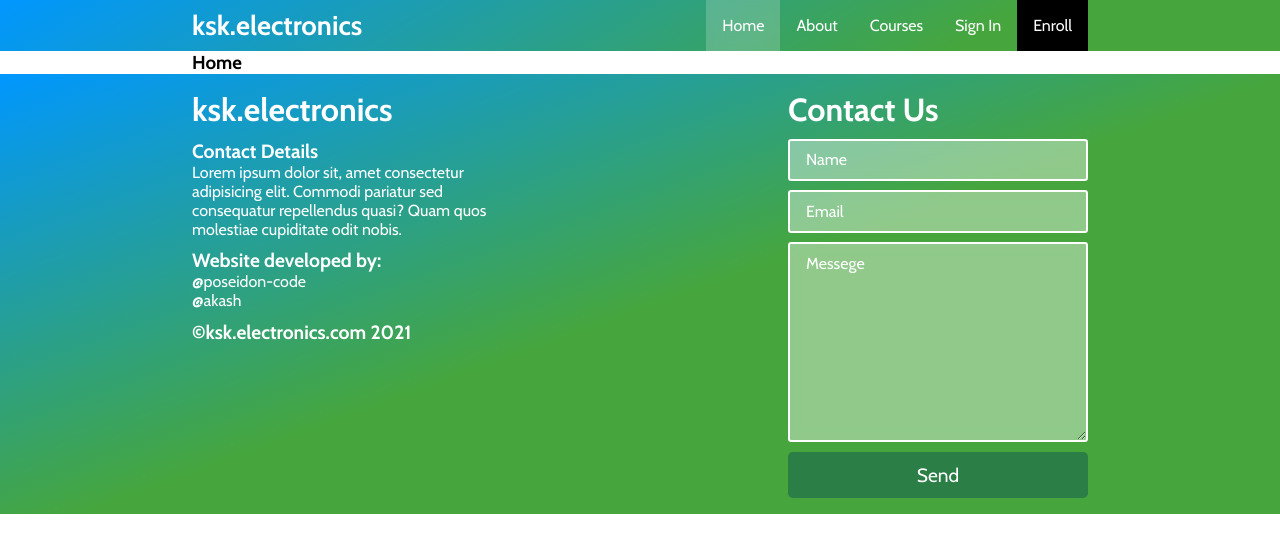
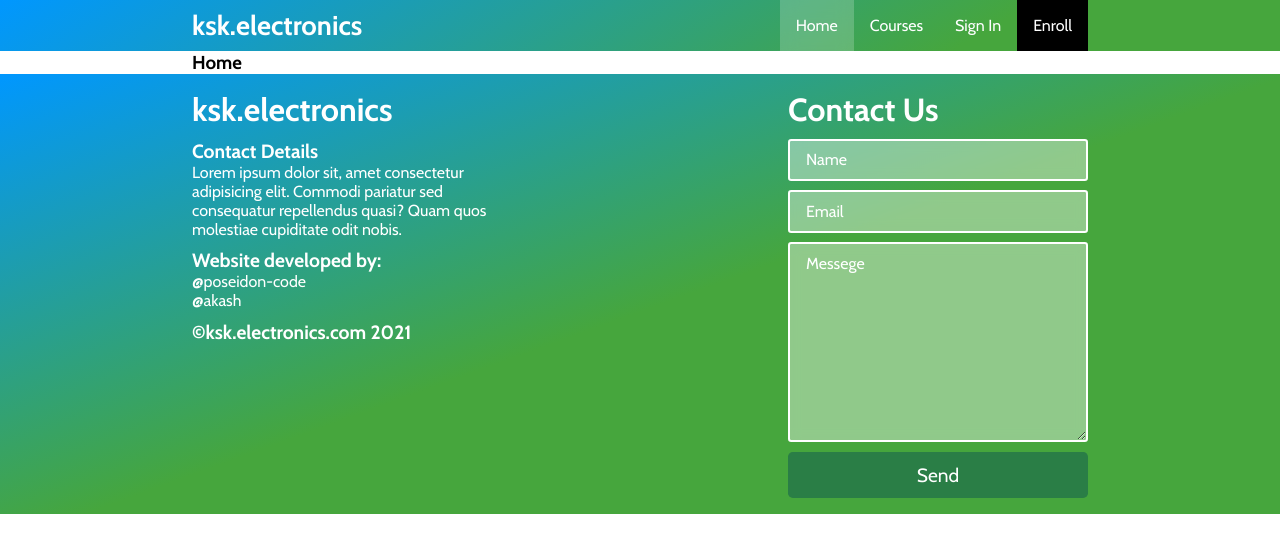
Before and after one commit to poseidon-code/ksk-electronics, a React (Create React App) app: page / in a window 1280 px wide. Shown: the top 552 px of the page. Built offline with nearby package versions, Linux system fonts and the light colour scheme.

Commit message:
remove /about route

```diff
--- a/src/App.js
+++ b/src/App.js
@@ -5,7 +5,6 @@ import './App.scss';
 import Layout from './components/Layout/Layout';
 
 import Home from './pages/Home/Home';
-import About from './pages/About/About';
 import Courses from './pages/Courses/Courses';
 import SignIn from './pages/SignIn/SignIn';
 import Enroll from './pages/Enroll/Enroll';
@@ -23,9 +22,6 @@ const App = () => {
                 <Route path='/courses'>
                     <Courses />
                 </Route>
-                <Route path='/about'>
-                    <About />
-                </Route>
                 <Route path='/' exact>
                     <Home />
                 </Route>
--- a/src/components/Footer/Footer.jsx
+++ b/src/components/Footer/Footer.jsx
@@ -31,9 +31,9 @@ const Footer = () => {
                 <div className='messege'>
                     <h1>Contact Us</h1>
                     <form>
-                        <input type='text' name='name' placeholder='Name' />
-                        <input type='email' name='email' placeholder='Email' />
-                        <textarea name='messege' placeholder='Messege'></textarea>
+                        <input required type='text' name='name' placeholder='Name' />
+                        <input required type='email' name='email' placeholder='Email' />
+                        <textarea required name='messege' placeholder='Messege'></textarea>
                         <button
                             type='submit'
                             onClick={(e) => {
--- a/src/components/Header/Header.jsx
+++ b/src/components/Header/Header.jsx
@@ -24,7 +24,6 @@ const Header = () => {
                     <NavLink to='/' exact>
                         Home
                     </NavLink>
-                    <NavLink to='/about'>About</NavLink>
                     <NavLink to='/courses'>Courses</NavLink>
                     <NavLink to='/signin'>Sign In</NavLink>
                     <NavLink to='/enroll'>Enroll</NavLink>
@@ -33,9 +32,6 @@ const Header = () => {
                     <nav className='navbar_mobile'>
                         <NavLink to='/' exact onClick={toggleNavbar}>
                             Home
-                        </NavLink>
-                        <NavLink to='/about' onClick={toggleNavbar}>
-                            About
                         </NavLink>
                         <NavLink to='/courses' onClick={toggleNavbar}>
                             Courses
--- a/src/pages/About/About.jsx
+++ /dev/null
@@ -1,9 +0,0 @@
-const About = () => {
-  return (
-    <section className="About">
-      <h1>About</h1>
-    </section>
-  );
-};
-
-export default About;
```
